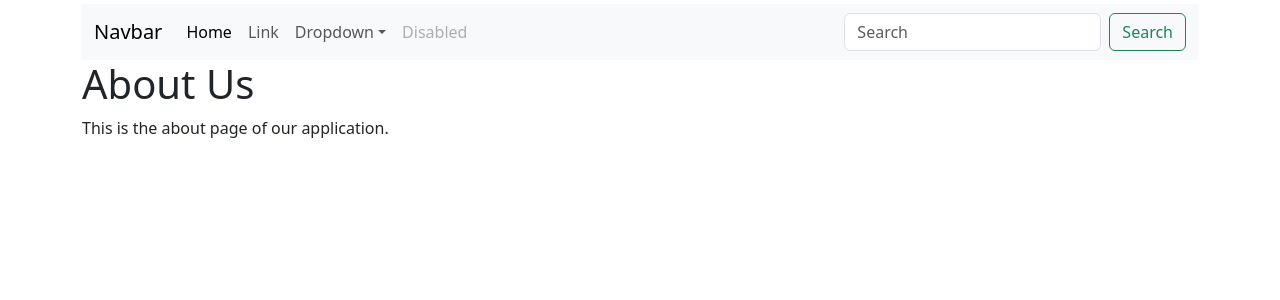
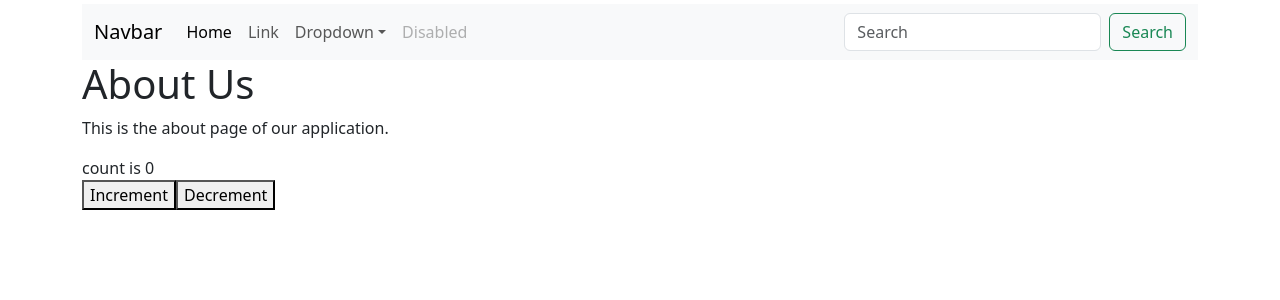
Before and after one commit to harmeet773/dummy-authentication-using-redux, a React (Vite) app: page /about in a window 1280 px wide. Shown: the top 300 px of the page. Built offline with nearby package versions, Linux system fonts and the light colour scheme.

Commit message:
can be used as boilerplate, implemanted a counter app using redux

```diff
--- a/package.json
+++ b/package.json
@@ -10,11 +10,14 @@
     "preview": "vite preview"
   },
   "dependencies": {
+    "@reduxjs/toolkit": "^2.9.0",
     "axios": "^1.12.2",
     "bootstrap": "^5.3.8",
     "react": "^19.1.1",
     "react-dom": "^19.1.1",
-    "react-router-dom": "^7.9.3"
+    "react-redux": "^9.2.0",
+    "react-router-dom": "^7.9.3",
+    "redux": "^5.0.1"
   },
   "devDependencies": {
     "@eslint/js": "^9.36.0",
--- a/src/App.jsx
+++ b/src/App.jsx
@@ -1,9 +1,11 @@
 import { useState } from 'react'
 import {  Routes, Route } from 'react-router-dom';
-
+import store from './store.js';
 import Home from './pages/Home';
 import About from './pages/About';
 import Navbar from './components/navbar';
+import CounterApp from  './counterApp/CounterApp.jsx';
+import { Provider } from 'react-redux';
 
 
 
@@ -12,14 +14,18 @@ function App() {
 
   return (
     <>
+    <Provider store={store}>
       <div>
       <Navbar />
       <Routes>
         <Route path='/' element={<Home />} />
         <Route path='/about' element={<About />} />
+
       </Routes>
+      <CounterApp />
 
       </div>
+    </Provider>
     </>
   )
 }
--- /dev/null
+++ b/src/counterApp/CounterApp.jsx
@@ -0,0 +1,29 @@
+import React from "react";
+import { useSelector, useDispatch } from "react-redux";
+
+import { createReducer } from '@reduxjs/toolkit';
+
+const counterAppReducer = createReducer({ count: 0 }, (builder) => {
+  builder
+    .addCase('INCREMENT', (state) => { state.count += 1; })
+    .addCase('DECREMENT', (state) => { state.count -= 1; });
+});
+
+
+
+const CounterApp = () => {
+const dispatch = useDispatch();
+const countValue = useSelector((state) => state.counter) ;
+console.log(countValue) ;
+
+    return (
+        <>
+        <div> count is {countValue.count} </div>
+        <button onClick={() => dispatch({ type: 'INCREMENT' })}>Increment</button>
+        <button onClick={() => dispatch({ type: 'DECREMENT' })}>Decrement</button>
+
+    </>);
+}
+export default CounterApp;
+
+export { counterAppReducer  } ;
--- a/src/main.jsx
+++ b/src/main.jsx
@@ -4,13 +4,14 @@ import App from './App.jsx'
 import 'bootstrap/dist/css/bootstrap.min.css';
 import 'bootstrap/dist/js/bootstrap.bundle.min.js';
 import { BrowserRouter } from 'react-router-dom';
-
+import store from './store.js';
 
 
 
 
 createRoot(document.getElementById('root')).render(
   <StrictMode>
+
     <BrowserRouter>
     <div className='container mt-1'>
     <App />
--- /dev/null
+++ b/src/store.js
@@ -0,0 +1,23 @@
+import { configureStore, createReducer } from "@reduxjs/toolkit";
+import { combineReducers } from "redux";
+
+
+import { counterAppReducer } from "./counterApp/CounterApp";
+
+
+
+
+// it should be a function so change it
+
+const rootReducer = combineReducers({
+  counter: counterAppReducer,
+});
+
+
+const store = configureStore({
+  reducer: rootReducer,
+
+});
+
+
+export default store;
```
Also changed, not shown: 1 other file (tests, documents, lock files or other folders).
